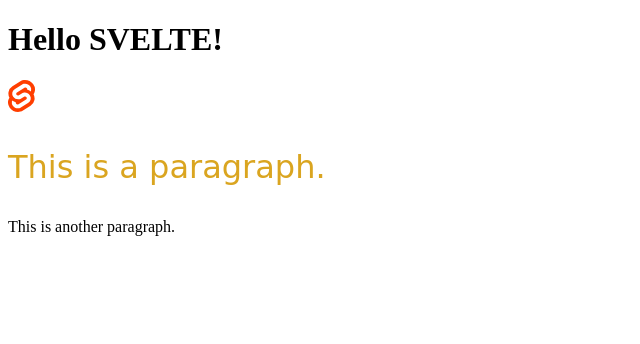
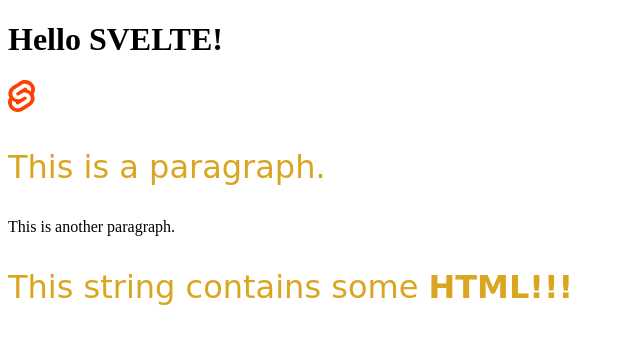
Before and after one commit to nixoncode/look-at-svelte, a Svelte app: page / in a window 1280 px wide. Shown: the top 344 px of the page, without its empty margins (0-640 px from the left). Built offline with nearby package versions, Linux system fonts and the light colour scheme.

Commit message:
html special tags

```diff
--- a/src/App.svelte
+++ b/src/App.svelte
@@ -3,6 +3,7 @@
     import Nested from "./lib/Nested.svelte";
 
     let name = "Svelte";
+    let stringWithHTML = `This string contains some <strong>HTML!!!</strong>`
 </script>
 <h1>Hello {name.toUpperCase()}!</h1>
 <img src={src} alt="world of {name}">
@@ -18,3 +19,5 @@
 </style>
 
 <Nested/>
+
+<p>{@html stringWithHTML}</p>
```
